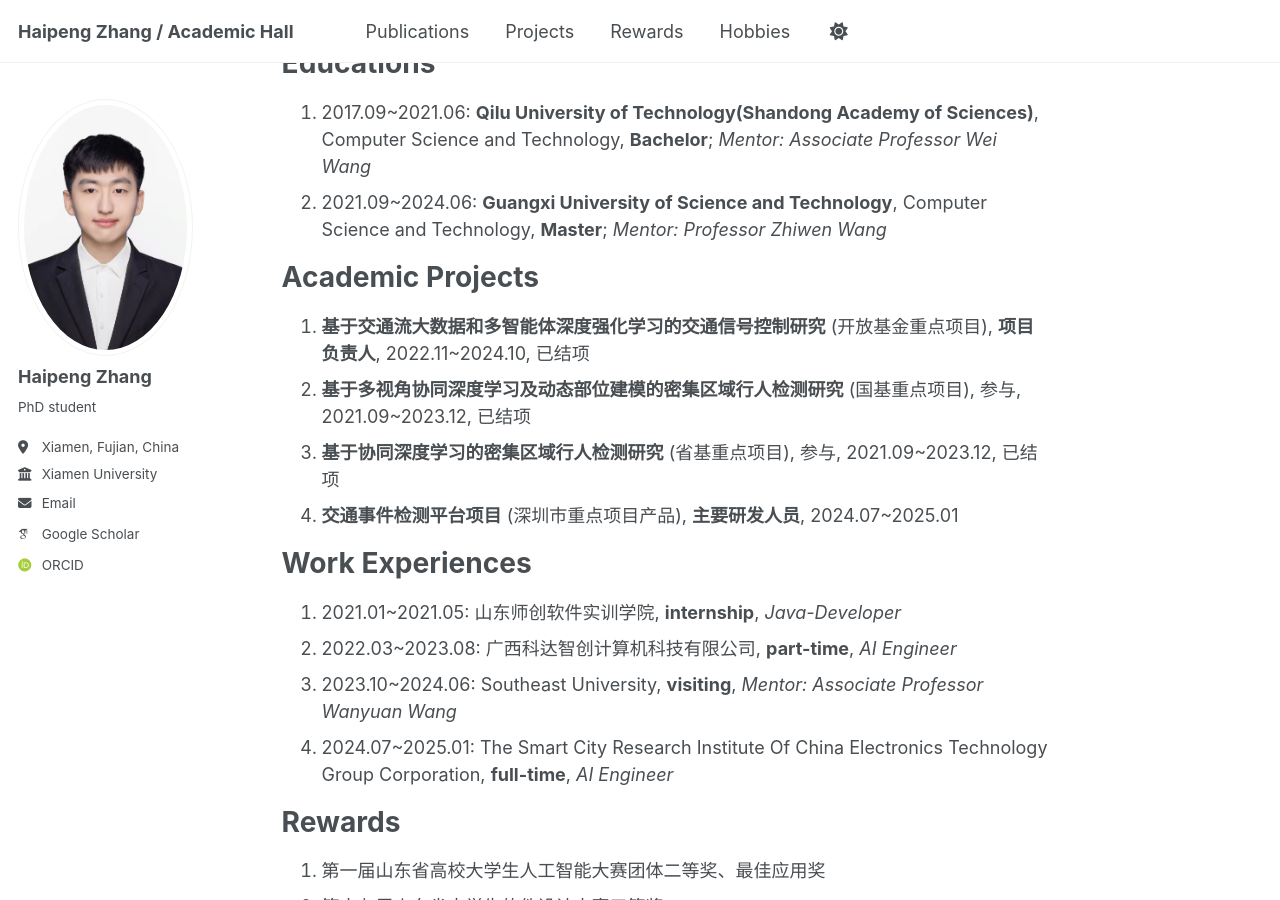
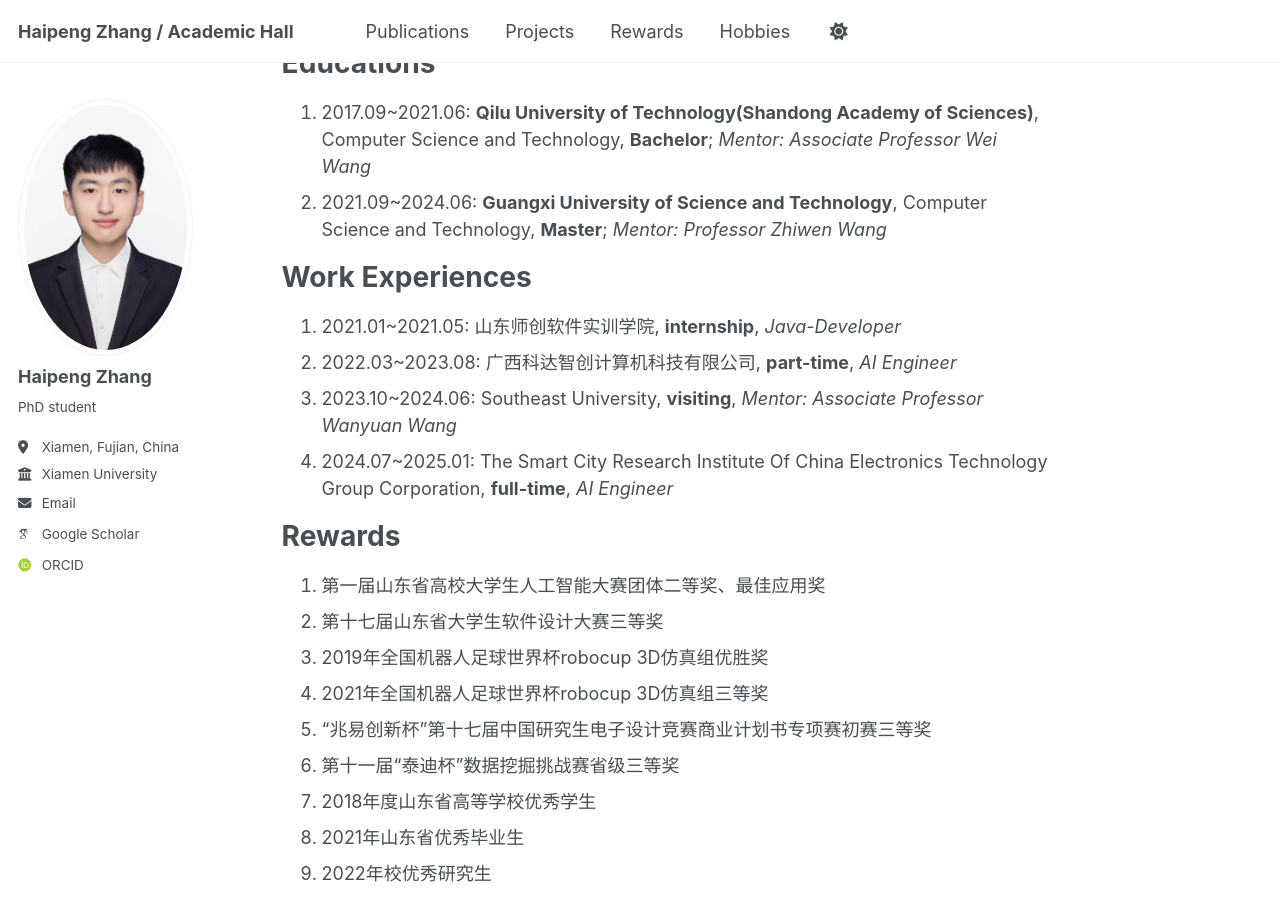
Before and after one commit to Harry-first/haipengzhang, a Jekyll site: the page built from _pages/about.md, in a window 1280 px wide and 900 px high, scrolled down 837 px. Built offline with Jekyll 4.4.1, drawn with Linux system fonts in a browser that asks for light colours; some web fonts are replaced.

Commit message:
Update about.md

```diff
--- a/_pages/about.md
+++ b/_pages/about.md
@@ -23,13 +23,6 @@ I graduated from Qilu University of Technology (Shandong Academy of Sciences) in
 ======
 1. 2017.09~2021.06: **Qilu University of Technology(Shandong Academy of Sciences)**, Computer Science and Technology, **Bachelor**; _Mentor: Associate Professor Wei Wang_
 2. 2021.09~2024.06: **Guangxi University of Science and Technology**, Computer Science and Technology, **Master**; _Mentor: Professor Zhiwen Wang_
-
-**Academic Projects**
-======
-1. **基于交通流大数据和多智能体深度强化学习的交通信号控制研究** (开放基金重点项目), **项目负责人**, 2022.11~2024.10, 已结项
-2. **基于多视角协同深度学习及动态部位建模的密集区域行人检测研究** (国基重点项目), 参与, 2021.09~2023.12, 已结项
-3. **基于协同深度学习的密集区域行人检测研究** (省基重点项目), 参与, 2021.09~2023.12, 已结项
-4. **交通事件检测平台项目** (深圳市重点项目产品), **主要研发人员**, 2024.07~2025.01
 
 **Work Experiences**
 ======
```
